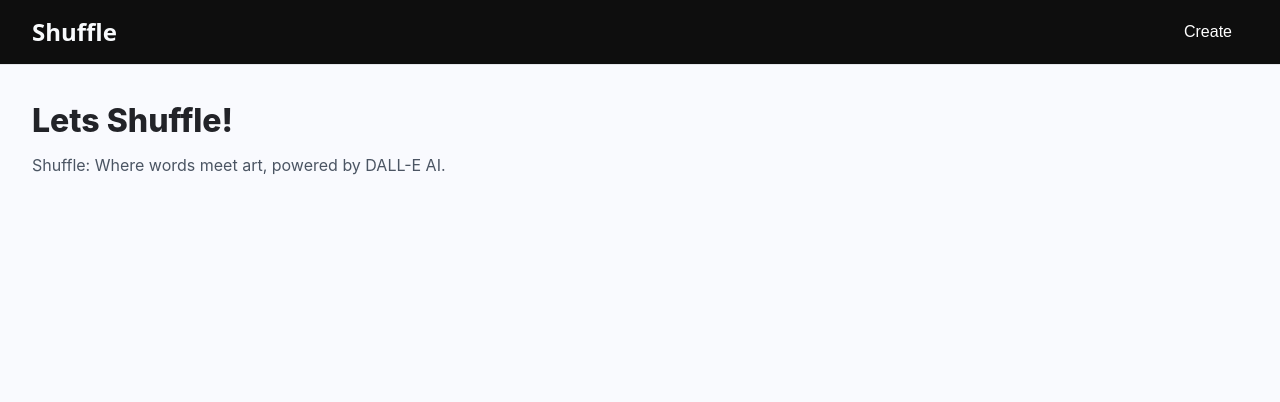
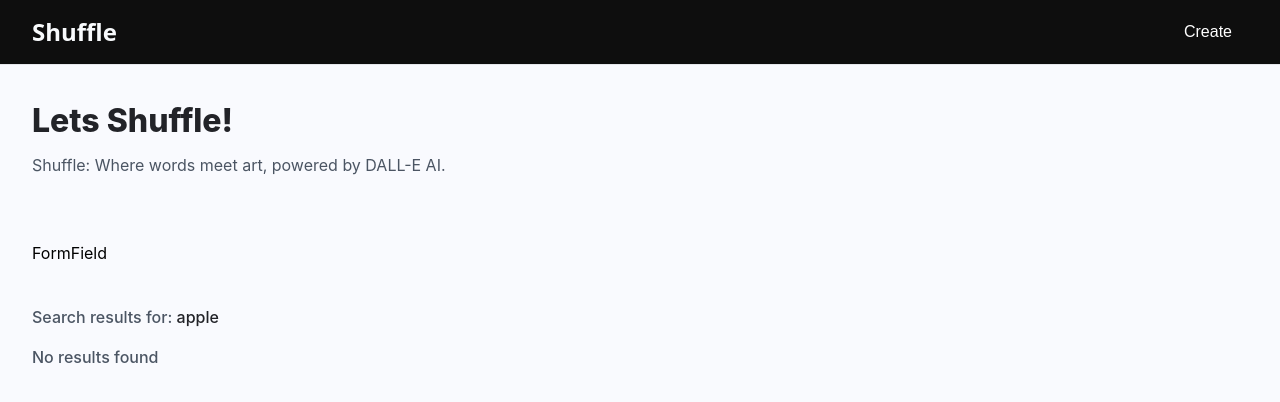
Before and after one commit to naveendwgn/Shuffle, a React (Vite) app: page / in a window 1280 px wide. Shown: the top 402 px of the page. Built offline with nearby package versions, Linux system fonts and the light colour scheme; a web font is replaced by a local one.

Commit message:
homepage

```diff
--- a/src/components/FormField.jsx
+++ b/src/components/FormField.jsx
@@ -3,7 +3,7 @@
 const FormField = () => {
   return (
     <div>
-
+      <h1>FormField</h1>
     </div>
   )
 }
--- a/src/views/Home.jsx
+++ b/src/views/Home.jsx
@@ -1,18 +1,63 @@
-import React, { useState, useEffect} from 'react'
+import React, { useState, useEffect} from 'react';
 
-import { Loader, Card, FormField } from '../components'
+import { Loader, Card, FormField } from '../components';
+
+const RenderCards = ({ data, title}) => {
+  if (data?.length > 0) {
+    return data.map((post) => <Card key={post._id} {...post} />)
+  }
+
+  return (
+    <h2 className='font-medium text-[#4b5563] text-[16px]'>
+      {title}</h2>
+  )
+}
 
 const Home = () => {
 
   const [loading, setLoading] = useState(false);
   const [allposts, setAllPosts] = useState([]);
 
+  const [searchText, setSearchText] = useState('apple');
   return (
     <section className="max-w7x1 mx-auto">
       <div>
         <h1 className="font-extrabold text-[#222328] text-[32px]">Lets Shuffle!</h1>
         <p className='mt-2 text-[#4b5563] text-[16px]'>Shuffle: Where words meet art, powered by DALL-E AI.</p>
       </div>
+
+      <div className="mt-16">
+        <FormField />
+      </div>
+
+      <div className="mt-10">
+        { loading ? (
+          <div className="flex justify-center items-center">
+            <Loader />
+          </div>
+        ) : (
+        <>
+        {searchText && (
+          <h2 className='font-medium text-[#4b5563] text-[16px]'>
+            Search results for: <span className="text-[#222328]">{searchText}</span>
+          </h2>
+        )}
+        <div className='grid grid-cols-1 sm:grid-cols-2 lg:grid-cols-3 gap-3 mt-4'>
+          {searchText ? (
+           <RenderCards
+              data={[]}
+              title="No results found"
+              />
+          ) : (
+            <RenderCards
+              data={[]}
+              title="No posts found"
+              />
+          )}
+        </div>
+        </>
+        )}
+        </div>
     </section>
   )
 }
```
